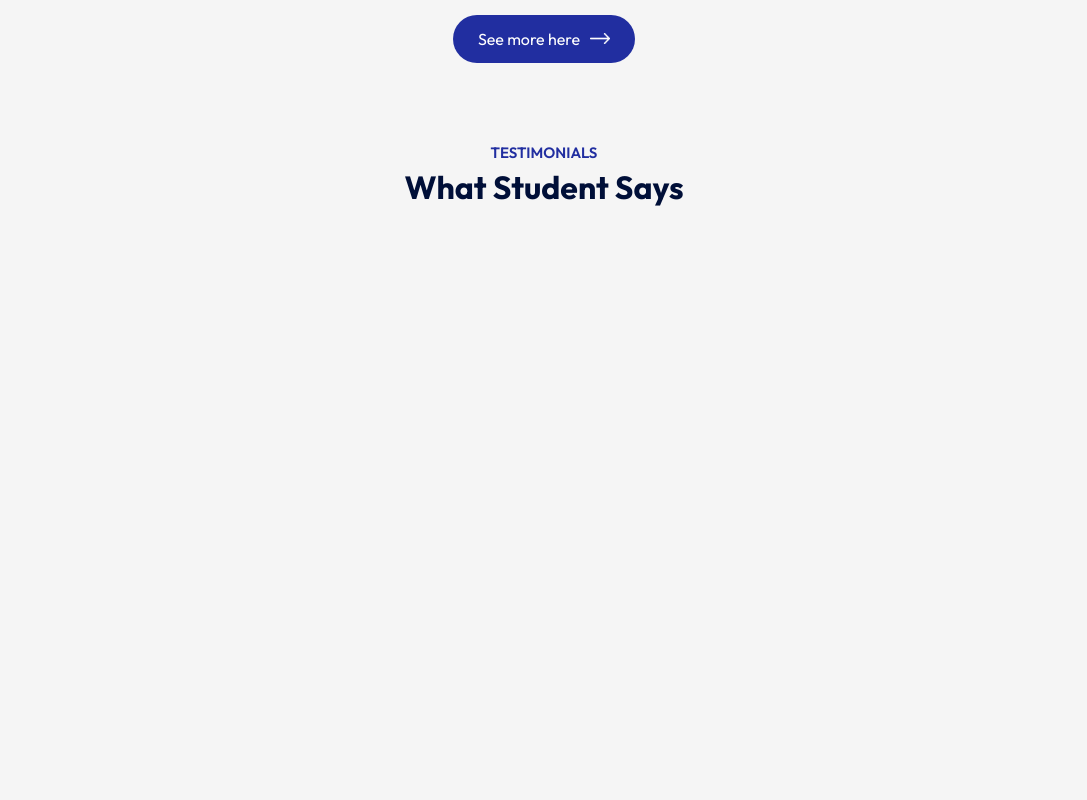
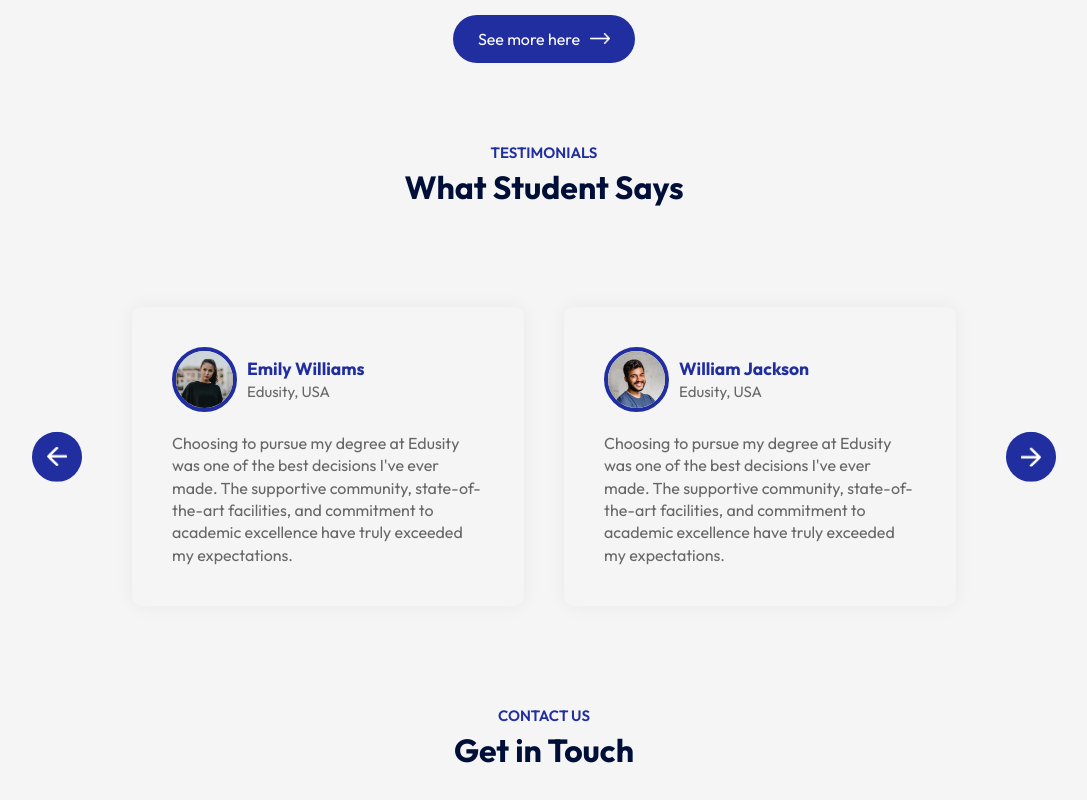
Before and after one commit to Vitor2008/landing-page-react, a React (Vite) app: page / in a window 1280 px wide. Shown: the part 2334-3134 px from the top of the page, without its empty margins (96-1183 px from the left). Before the commit the page ends 2571 px from the top, so only its background shows below. Built offline with nearby package versions, Linux system fonts and the light colour scheme.

Commit message:
adicionado a secao de depoimentos

```diff
--- a/src/App.tsx
+++ b/src/App.tsx
@@ -5,6 +5,7 @@
 import Title from './Components/Title/Title'
 import About from './Components/About/About'
 import Campus from './Components/Campus/Campus'
+import Testimonials from './Components/Testimonials/Testimonials'
 
 const App = () => {
   return (
@@ -18,6 +19,8 @@
       <Title subTitle='Gallery' title='Campus Photos'/>
       <Campus/>
       <Title subTitle='TESTIMONIALS' title='What Student Says'/>
+      <Testimonials/>
+      <Title subTitle='Contact Us' title='Get in Touch'/>
      </div>
 
     </div>
--- a/src/Components/Testimonials/Testimonials.css
+++ b/src/Components/Testimonials/Testimonials.css
@@ -0,0 +1,65 @@
+.testimonials {
+    margin: 80px auto;
+    padding: 0 80px;
+    position: relative;
+}
+
+.next-btn, .back-btn {
+    position: absolute;
+    top: 50%;
+    right: 0;
+    transform: translateY(-50%);
+    padding: 15px;
+    width: 50px;
+    border-radius: 50%;
+    cursor: pointer;
+    background: #212EA0;
+}
+
+.back-btn{
+    right: auto;
+    left: 0;
+}
+
+.slider {
+    overflow: hidden;
+}
+
+.slider ul {
+    display: flex;
+    width: 200%;
+    overflow-x: hidden;
+    transition: 0.5s;;
+}
+
+.slider ul li {
+    list-style: none;
+    width: 50%;
+    padding: 20px;
+}
+
+.slide {
+    box-shadow: 0 0 20px rgb(0, 0, 0, 0.05);
+    padding: 40px;
+    border-radius: 10px;
+    color: #676767;
+    line-height: 1.4;
+}
+
+.slide img {
+    width: 65px;
+    border-radius: 50%;
+    margin-right: 10px;
+    border: 4px solid #212EA0;
+}
+
+.user-info {
+    display: flex;
+    align-items: center;
+    margin-bottom: 20px;
+    font-size: 15px;
+}
+
+.user-info h3{
+    color: #212EA0;
+}
--- a/src/Components/Testimonials/Testimonials.tsx
+++ b/src/Components/Testimonials/Testimonials.tsx
@@ -1,10 +1,103 @@
-import React from 'react'
+import React, { useRef } from 'react'
 import './Testimonials.css'
+import next_icon from '../../assets/next-icon.png'
+import back_icon from '../../assets/back-icon.png'
+import user_1 from '../../assets/user-1.png'
+import user_2 from '../../assets/user-2.png'
+import user_3 from '../../assets/user-3.png'
+import user_4 from '../../assets/user-4.png'
 
 const Testimonials = () => {
+
+  const slider = useRef();
+  let tx = 0;
+
+  const slideForward = () => {
+    if(tx > -50){
+      tx -= 25;
+    }
+    slider.current.style.transform = `translateX(${tx}%)`;
+  }
+
+  const slideBackward = () => {
+    if(tx < 0){
+      tx += 25;
+    }
+    slider.current.style.transform = `translateX(${tx}%)`;
+  }
+
   return (
     <div className='testimonials'>
-      <img src='' alt='' className='next-btn' />
+      <img src={next_icon} alt='Next' className='next-btn' onClick={slideForward}/>
+      <img src={back_icon} alt='Back' className='back-btn' onClick={slideBackward}/>
+      <div className='slider'>
+        <ul ref={slider}>
+          <li>
+            <div className="slide">
+              <div className="user-info">
+                <img src={user_1} alt="user" />
+                <div>
+                  <h3>Emily Williams</h3>
+                  <span>Edusity, USA</span>
+                </div>
+              </div>
+              <p>Choosing to pursue my degree at Edusity
+              was one of the best decisions I've ever made.
+              The supportive community, state-of-the-art
+              facilities, and commitment to academic excellence
+              have truly exceeded my expectations.</p>
+            </div>
+          </li>
+          <li>
+            <div className="slide">
+              <div className="user-info">
+                <img src={user_2} alt="user" />
+                <div>
+                  <h3>William Jackson</h3>
+                  <span>Edusity, USA</span>
+                </div>
+              </div>
+              <p>Choosing to pursue my degree at Edusity
+              was one of the best decisions I've ever made.
+              The supportive community, state-of-the-art
+              facilities, and commitment to academic excellence
+              have truly exceeded my expectations.</p>
+            </div>
+          </li>
+          <li>
+            <div className="slide">
+              <div className="user-info">
+                <img src={user_3} alt="user" />
+                <div>
+                  <h3>Emily Williams</h3>
+                  <span>Edusity, USA</span>
+                </div>
+              </div>
+              <p>Choosing to pursue my degree at Edusity
+              was one of the best decisions I've ever made.
+              The supportive community, state-of-the-art
+              facilities, and commitment to academic excellence
+              have truly exceeded my expectations.</p>
+            </div>
+          </li>
+          <li>
+            <div className="slide">
+              <div className="user-info">
+                <img src={user_4} alt="user" />
+                <div>
+                  <h3>William Jackson</h3>
+                  <span>Edusity, USA</span>
+                </div>
+              </div>
+              <p>Choosing to pursue my degree at Edusity
+              was one of the best decisions I've ever made.
+              The supportive community, state-of-the-art
+              facilities, and commitment to academic excellence
+              have truly exceeded my expectations.</p>
+            </div>
+          </li>
+        </ul>
+      </div>
     </div>
   )
 }
```
